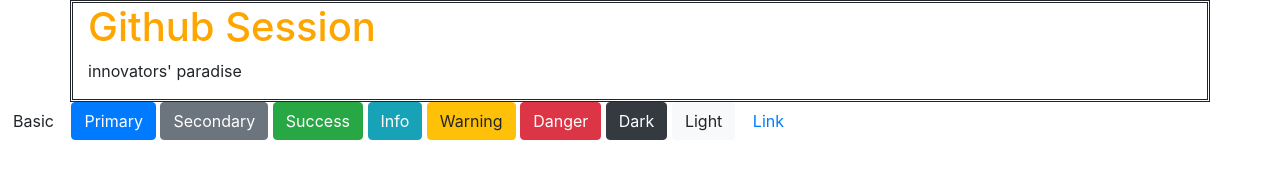
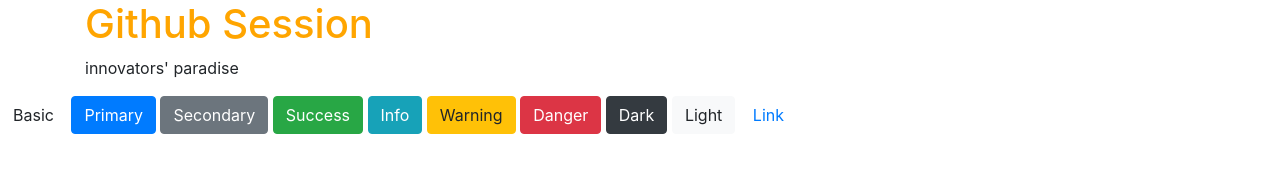
Before and after one commit to akash27j/web-test, a plain HTML site: page index.html in a window 1280 px wide. Drawn offline with nearby package versions, Linux system fonts and the light colour scheme.

Commit message:
first change

```diff
--- a/style.css
+++ b/style.css
@@ -9,6 +9,6 @@ color:orange;
 
 }
 .container{
-    border-style: double;
+    border-style: lined;
 
 }
```
